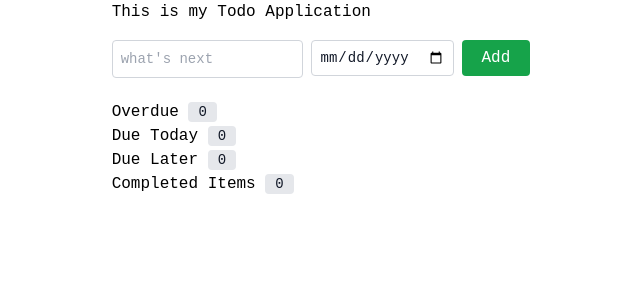
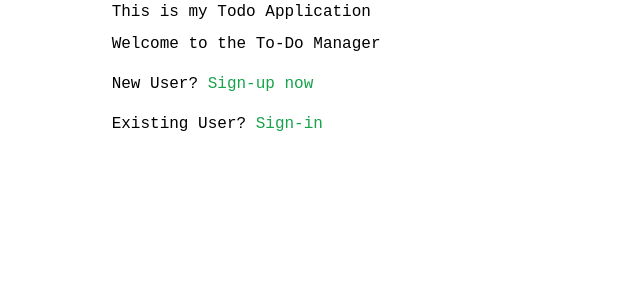
Before and after one commit to vineethayasa/example, a Node project: template todo-app/views/index.ejs in a window 1280 px wide. Shown: the top 300 px of the page, without its empty margins (315-955 px from the left). Run offline with Node 20 templates, Linux system fonts and the light colour scheme; the template is opened without the code that fills it, so the values that code supplies are empty; some libraries are stand-ins or nearby versions.

Commit message:
Update index.ejs

```diff
--- a/todo-app/views/index.ejs
+++ b/todo-app/views/index.ejs
@@ -7,67 +7,14 @@
         <link href="./css/styles.css" rel="stylesheet">
         <title>Todo App</title>
         <script src="https://cdn.tailwindcss.com"></script>
-        <script>
-          var token = document
-            .querySelector('meta[name="csrf-token"]')
-            .getAttribute("content");
-          const updateTodo = (id) => {
-            const bool = document.querySelector(`#todo-checkbox-${id}`).checked;
-            console.log(bool);
-            fetch(`/todos/${id}`, {
-              method: "put",
-              headers: { "Content-Type": "application/json" },
-              body: JSON.stringify({
-                _csrf: token,
-                completed: bool,
-              }),
-            })
-              .then((res) => {
-                if (res.ok) {
-                  window.location.reload();
-                }
-              })
-              .catch((err) => console.error(err));
-          };
-          function deleteTodo(id) {
-            fetch(`/todos/${id}`, {
-              method: "delete",
-              headers: { "Content-Type": "application/json" },
-              body: JSON.stringify({
-                _csrf: token,
-              }),
-            })
-              .then((res) => {
-                if (res.ok) {
-                  window.location.reload();
-                }
-              })
-              .catch((err) => console.error(err));
-          }
-        </script>
     </head>
     <body>
        <div class= "grid  grid-cols-6">
         <div class="col-start-3 col-span-2">
             <%- include("header.ejs") %>
-            <form action="/todos" method="post">
-                <input type="hidden" name="_csrf" value="<%= csrfToken %>">
-                <div class="flex gap-2 py-4">
-                    <div class="flex-auto">
-                        <input type="text" name="title" placeholder="what's next" class="border border-gray-300 rounded text-gray-900 w-full p-2 text-sm" required />
-                    </div>
-                    <div class="flex-auto">
-                        <input type="date" name="dueDate" required class="border border-gray-300 rounded text-gray-900 w-full p-2 text-sm leading-4 "/>
-                    </div>
-                    <div class="flex-none">
-                        <button type="submit" class="bg-green-600 text-white px-5 py-1.5 rounded font-medium mr-2 mb-2">Add</button>
-                    </div>
-                </div>
-            </form>
-            <%- include('todo.ejs', {title: "Overdue", data: overdue}) %>
-            <%- include('todo.ejs', {title: "Due Today", data: dueToday}) %>
-            <%- include('todo.ejs', {title: "Due Later", data: dueLater}) %>
-            <%- include('todo.ejs', {title: "Completed Items", data: completedItems}) %>
+            <p class="py-2">Welcome to the To-Do Manager</p>
+            <p class="py-2">New User? <a href="/signup" class="text-green-600"> Sign-up now </a> </p>
+            <p class="py-2">Existing User? <a href="/login" class="text-green-600">Sign-in</a></p>
         </div>
        </div>
     </body>
```
